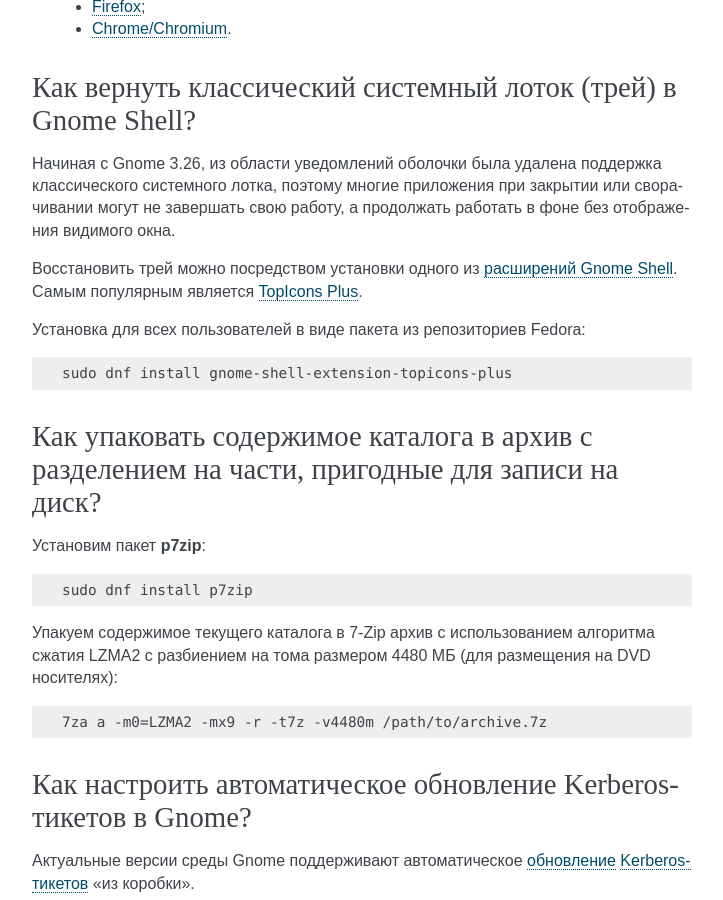
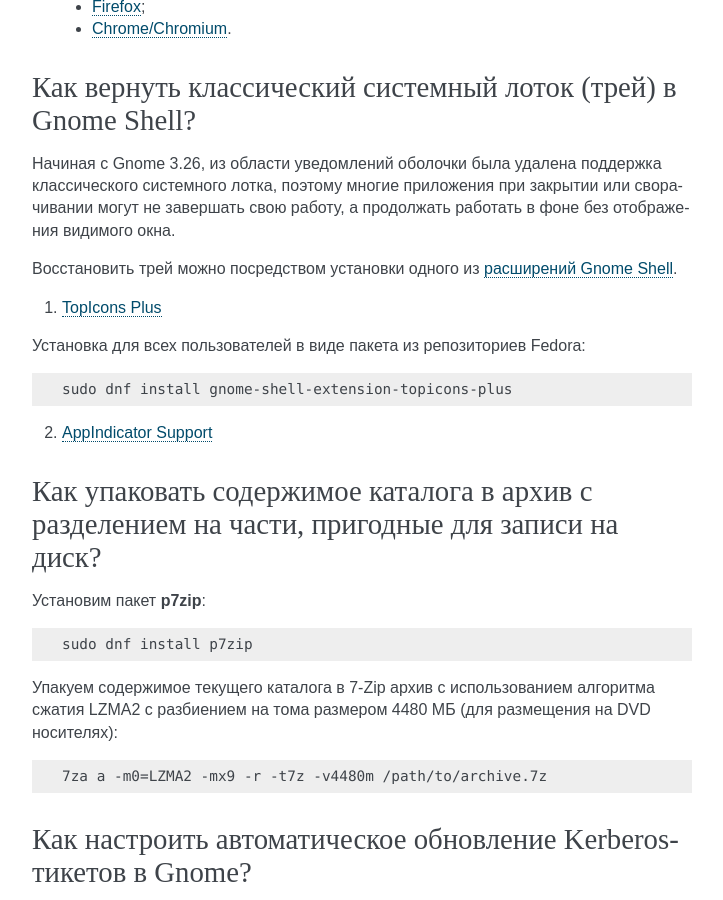
Before and after one commit to RussianFedora/FAQ, a Sphinx documentation site: the page built from source/using-applications.rst, in a window 1280 px wide and 900 px high, scrolled down 11591 px. Shown: the whole window, without its empty margins (388-1111 px from the left). Built offline with Sphinx 7.4.7, drawn with Linux system fonts in a browser that asks for light colours.

Commit message:
Add AppIndicator extension for GNOME (#33)

```diff
--- a/source/using-applications.rst
+++ b/source/using-applications.rst
@@ -626,13 +626,17 @@ Zip-архивы, созданные штатными средствами ОС
 
 Начиная с Gnome 3.26, из области уведомлений оболочки была удалена поддержка классического системного лотка, поэтому многие приложения при закрытии или сворачивании могут не завершать свою работу, а продолжать работать в фоне без отображения видимого окна.
 
-Восстановить трей можно посредством установки одного из :ref:`расширений Gnome Shell <gnome-shell-extensions>`. Самым популярным является `TopIcons Plus <https://extensions.gnome.org/extension/1031/topicons/>`__.
+Восстановить трей можно посредством установки одного из :ref:`расширений Gnome Shell <gnome-shell-extensions>`.
+
+1. `TopIcons Plus <https://extensions.gnome.org/extension/1031/topicons/>`_
 
 Установка для всех пользователей в виде пакета из репозиториев Fedora:
 
 .. code-block:: text
 
     sudo dnf install gnome-shell-extension-topicons-plus
+
+2. `AppIndicator Support <https://extensions.gnome.org/extension/615/appindicator-support/>`_
 
 .. index:: 7zip, archive, split, optical drive, dvd, p7zip
 .. _7zip-split:
```
